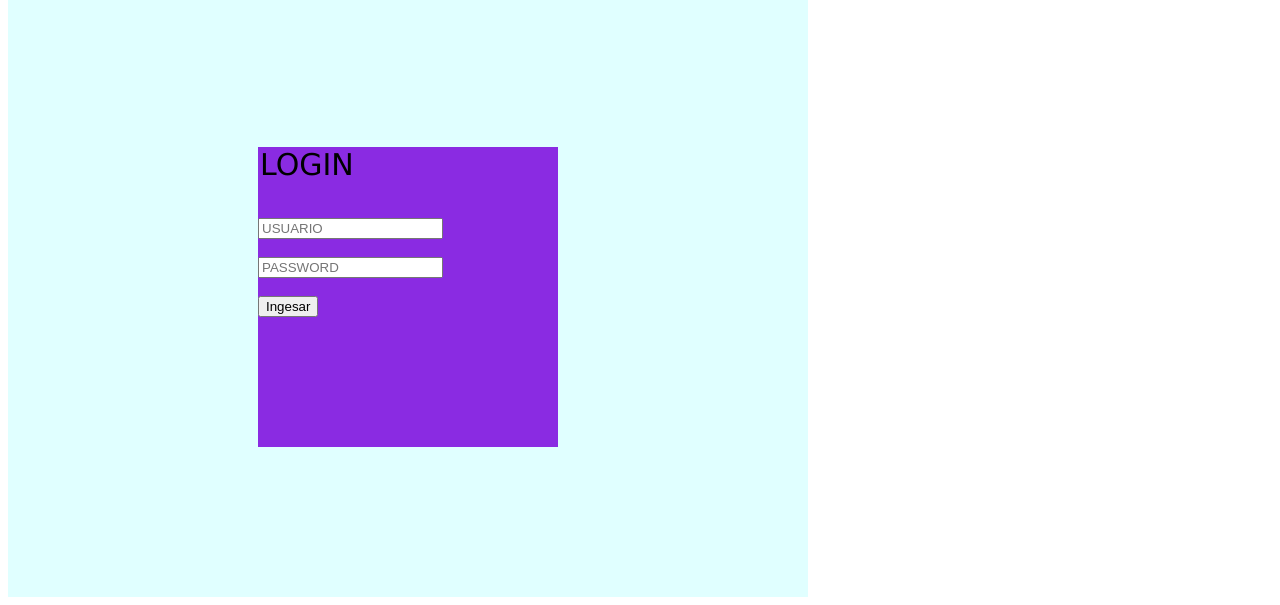
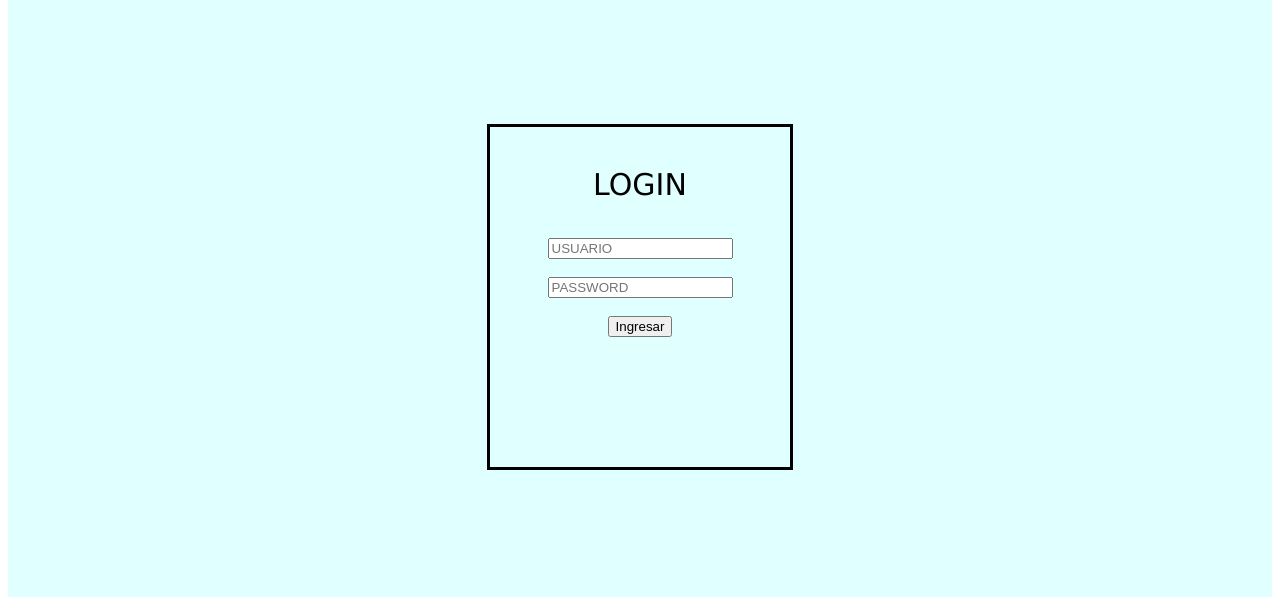
Before and after one commit to mariale21s/clase-08, a plain HTML site: page paginapractica.html in a window 1280 px wide. Shown: the part 211-816 px from the top of the page. Drawn offline with Linux system fonts and the light colour scheme.

Commit message:
CLASE FINAL

```diff
--- a/paginapractica.html
+++ b/paginapractica.html
@@ -11,7 +11,6 @@
             display: flex;
             flex-direction: column;
             height: 100vh;
-            width: 100vh;
 
 
 
@@ -46,9 +45,16 @@
         .contenido {
             display: flex;
             flex-direction: column;
-            background-color: blueviolet;
+            background-color: lightcyan;
             height: 300px;
             width: 300px;
+            text-align: center;
+            align-items: center;
+            border: black;
+            border-style:solid;
+            padding-top: 40px;
+
+
 
         }
 
@@ -56,8 +62,12 @@
             color: black;
             font-size:30px;
             font-family: 'Lucida Sans', 'Lucida Sans Regular', 'Lucida Grande', 'Lucida Sans Unicode', Geneva, Verdana, sans-serif;
+
         }
 
+        .titulo {
+            text-align: center;
+        }
 
     </style>
 </head>
@@ -75,8 +85,8 @@
                 </div>
                 <br>
                 <br>
+
                 <form class="caja caja2" action="">
-
 
                 <input type="text" placeholder="USUARIO">
                 <br>
@@ -86,10 +96,10 @@
                 <br>
                 <br>
 
-                <button type="submit">Ingesar</button>
+                <button type="submit">Ingresar</button>
 
 
-            </form>
+                </form>
             </div>
 
         </div>
```
